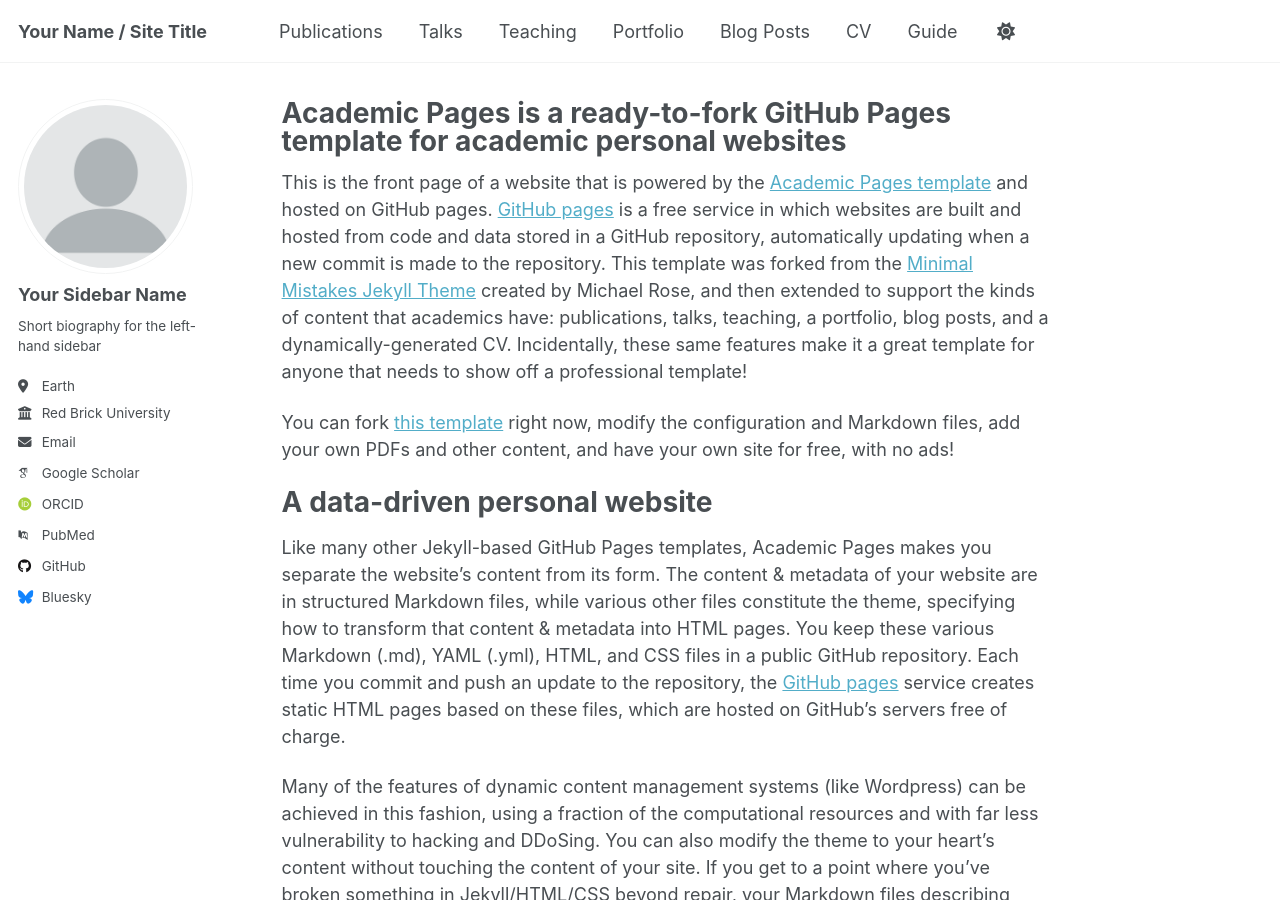
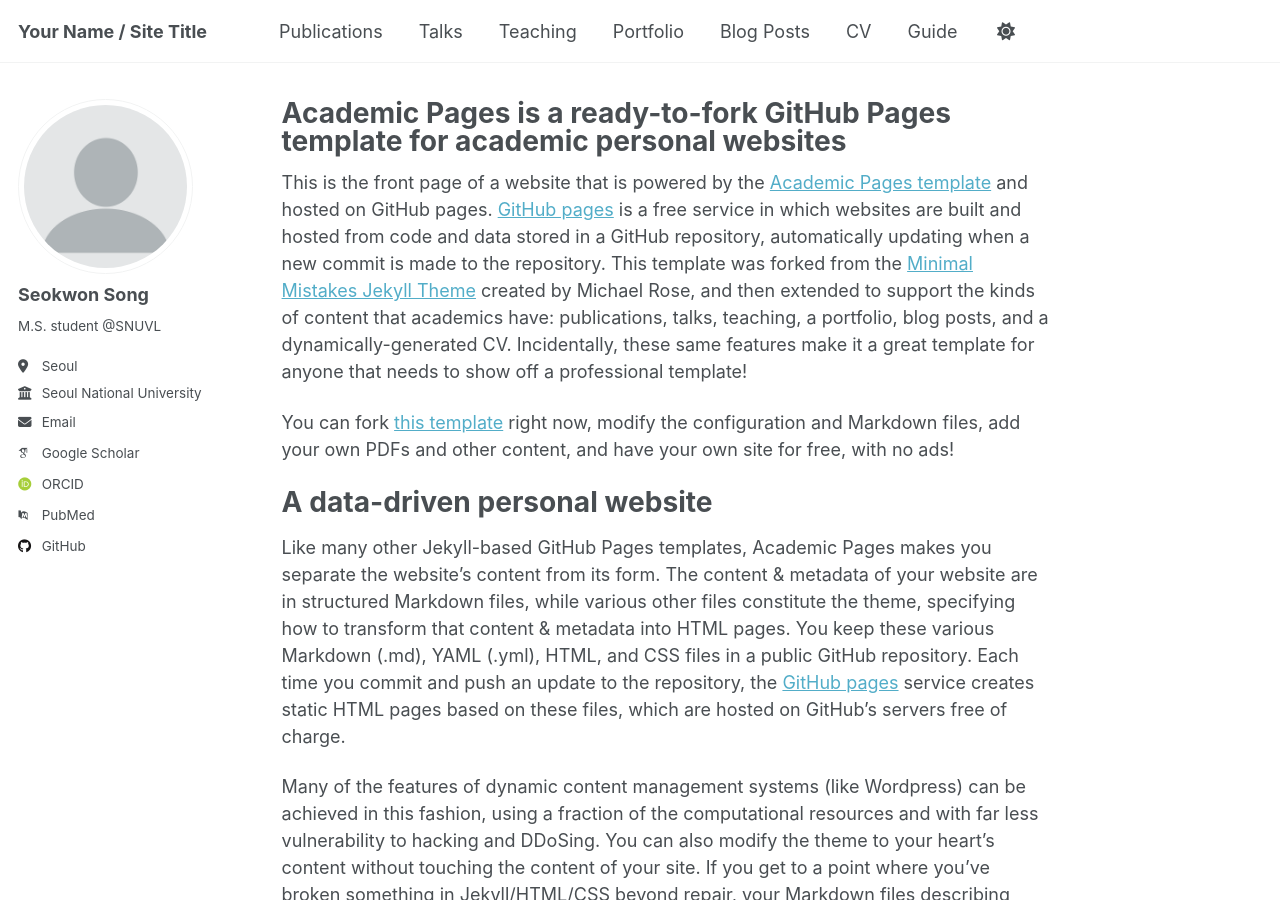
Before and after one commit to seokwon99/seokwon99.github.io, a Jekyll site: the page built from _pages/about.md, in a window 1280 px wide and 900 px high. Built offline with Jekyll 4.4.1, drawn with Linux system fonts in a browser that asks for light colours; some web fonts are replaced; a script that is not in the unit is left out.

Commit message:
config update

```diff
--- a/_config.yml
+++ b/_config.yml
@@ -23,18 +23,18 @@ repository               : "academicpages/academicpages.github.io"
 author:
   # Biographic information
   avatar           : "profile.png"
-  name             : "Your Sidebar Name"
+  name             : "Seokwon Song"
   pronouns         : # example: "she/her"
-  bio              : "Short biography for the left-hand sidebar"
-  location         : "Earth"
-  employer         : "Red Brick University"
+  bio              : "M.S. student @SNUVL"
+  location         : "Seoul"
+  employer         : "Seoul National University"
   uri              : # URL
-  email            : "none@example.org"
+  email            : "seokwon.song@vision.snu.ac.kr"
 
   # Academic websites
   academia         : # URL
   arxiv            : # URL - Update with the correct link to your profile
-  googlescholar    : "https://scholar.google.com/citations?user=PS_CX0AAAAAJ"
+  googlescholar    : "https://scholar.google.co.kr/citations?user=lL_mybQAAAAJ&hl=ko"
   inspire-hep      : # URL
   impactstory      : # URL
   orcid            : "http://orcid.org/yourorcidurl"
@@ -47,13 +47,13 @@ author:
   bitbucket        : # Username - Update with your username on the site
   codepen          : # Username
   dribbble         : # Username
-  github           : "academicpages"
+  github           : "seokwon99"
   kaggle           : # Username
   stackoverflow    : # User number or user number and name (i.e., use "1" or "1/jeff-atwood")
 
   # Social media
   artstation       : # Username
-  bluesky          : "bsky.app" # Replace this with you Bluesky username
+  bluesky          : # "bsky.app" # Replace this with you Bluesky username
   facebook         : # Username
   flickr           : # Username
   foursquare       : # Username
```
